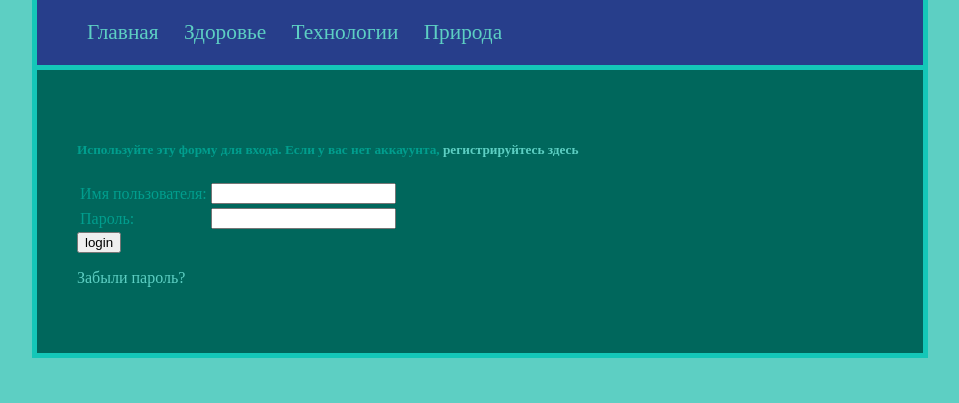
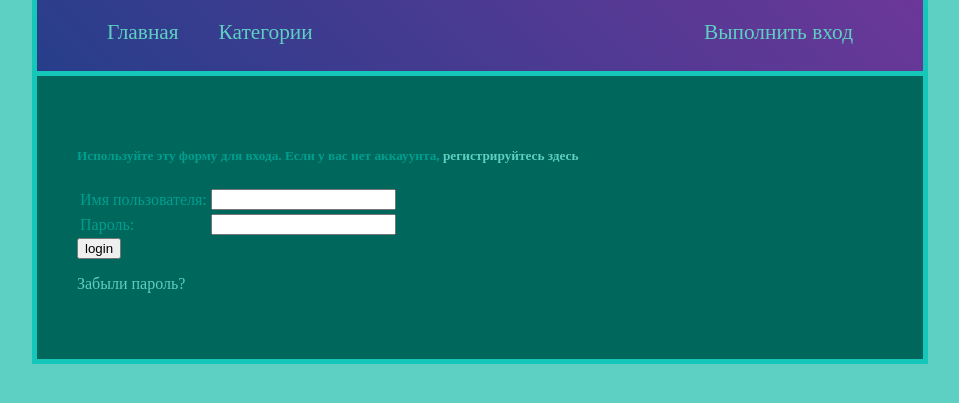
Before and after one commit to tOpDeveLOpeR-pAs/FirstDjangoProject, a Django app: page /accounts/login/ in a window 1280 px wide. Shown: the top 403 px of the page, without its empty margins (160-1119 px from the left). Run offline with Django 3.2, Linux system fonts and the light colour scheme; data comes from the database, SQL or seed files in the repository; both versions use the stored data as it was after the commit.

Commit message:
Changing navigation:  - change categories' display  - change style

```diff
--- a/article/views.py
+++ b/article/views.py
@@ -14,7 +14,6 @@ class IndexListView(ListView):
     template_name = 'article/index.html'
     context_object_name = 'articles'
     ordering = '-published'
-    paginate_by = 5
 
     def get_queryset(self):
         return Article.objects.all()
--- a/static/css/base.css
+++ b/static/css/base.css
@@ -6,23 +6,21 @@ body {
 }
 
 nav {
-    padding: 20px 40px;
-    background: #273e8b;
+    background: linear-gradient(45deg, #273e8b, #6b3798);
     font-size: 16pt;
     border-width: 0 5px;
     border-color: #14c7b8;
     border-style: solid;
 }
 
-a:active,
+section a:active,
+section a:hover {
+    color: #5beee1;
+}
+
 a {
     text-decoration: None;
     color: #5DCFC3;
-}
-
-nav a:active,
-nav a {
-    margin: 0 10px;
 }
 
 section {
@@ -42,7 +40,6 @@ section {
 }
 
 hr {
-    border-size: 2px 2px;
     width: 100%;
     border-color: #2b81ad;
     border-style: solid;
@@ -51,3 +48,75 @@ hr {
 form {
     display: inline
 }
+
+/*  Navigation */
+
+nav ul {
+    margin: 0;
+    padding: 0;
+    list-style: none;
+	display: inline-table;
+    height: 70px;
+    width: 100%;
+}
+
+nav li {
+    padding: 20px 0;
+    position: relative;
+    display: inline;
+    border-bottom: 0;
+    border-top: 0;
+    float: left;
+}
+
+
+nav li a {
+    padding: 20px 20px;
+    margin: 0;
+}
+
+nav ul ul {
+    top: 64px;
+	display: none;
+    position: absolute;
+    background: #273e8b;
+    padding: 0;
+}
+
+nav li:hover {
+    background: #410e94;
+}
+nav ul li:hover > ul {
+    display: block;
+}
+
+nav ul ul li {
+    float: none;
+    position: relative;
+    display: block;
+    background: #273e8b;
+    width: 160px;
+}
+nav ul ul li a {
+	padding: 15px 30px;
+    text-align: center;
+}
+
+#pos-right {
+    float: right;
+}
+
+
+/* Clearfix */
+
+.clearfix {
+    zoom: 1;
+}
+.clearfix:before,
+.clearfix:after {
+    content: "";
+    display: table;
+}
+.clearfix:after {
+    clear: both;
+}
--- a/templates/article/by_article.html
+++ b/templates/article/by_article.html
@@ -18,6 +18,8 @@
         {% for comment in comments %}
             <h5>{{ comment.comment_author }} | {{ comment.published }}</h5>
             <p>{{ comment.comment_text }}</p>
+        {% empty %}
+            <h5>Комментарии по данной статье отсутствуют.</h5>
         {% endfor %}
     </p>
     <br>
--- a/templates/article/by_category.html
+++ b/templates/article/by_category.html
@@ -7,6 +7,10 @@
         <a href="{% url 'by_article' aa.category_id aa.pk %}">{{ aa.title }}</a>
         <h4>{{ aa.author_id }} | {{ aa.category_id }} | {{ aa.published }}</h4>
         <p>{{ aa.short_text }}</p>
-        <hr>
+        {% if not forloop.last %}
+            <hr>
+        {% endif %}
+    {% empty %}
+        <h3>К сожалению на данный момент список статей в этой категории пуст.</h3>
     {% endfor %}
 {% endblock %}
--- a/templates/article/index.html
+++ b/templates/article/index.html
@@ -7,6 +7,10 @@
         <a href="{% url 'by_article' article.category_id article.pk %}">{{ article.title }}</a>
         <h4>{{ article.author_id}} | {{ article.category_id }} | {{ article.published }}</h4>
         <p>{{ article.short_text }}</p>
-        <hr>
+        {% if not forloop.last %}
+            <hr>
+        {% endif %}
+    {% empty %}
+        <h3>К сожалению на данный момент список статей пуст.</h3>
     {% endfor %}
 {% endblock %}
--- a/templates/base.html
+++ b/templates/base.html
@@ -14,20 +14,26 @@
 <body>
     <nav>
     {% block navigate %}
-        <a href="{% url 'index' %}">Главная</a>
-        {% for category in categories %}
-            <a href="{% url 'by_category' category.name %}">{{ category.name }}</a>
-        {% endfor %}
-        {% if user.is_authenticated %}
-            <a href="{% url 'add' %}">Добавить статью</a>
-        {% endif %}
+        <ul>
+            <li id="pos-left" style="margin-left: 50px"><a href="{% url 'index' %}">Главная</a></li>
+        <li><a href="#">Категории</a>
+            <ul>
+            {% for category in categories %}
+                <li><a href="{% url 'by_category' category.name %}">{{ category.name }}</a></li>
+            {% endfor %}
+            </ul>
+        </li>
         {% if not user.is_authenticated %}
-            <a href="{% url 'login' %}">Выполнить вход</a>
+            <li id="pos-right" style="margin-right: 50px"><a href="{% url 'login' %}">Выполнить вход</a></li>
         {% endif %}
         {% if user.is_authenticated %}
-            <a href="{% url 'logout' %}">Выход</a>
-            <a href="{% url 'profile' %}" id="user_nav">{{ user.username }} | Мои статьи </a>
+            <li id="pos-right" style="margin-right: 50px"><a href="{% url 'logout' %}">Выход</a></li>
+            <li id="pos-right"><a href="{% url 'add' %}">Добавить статью</a></li>
+            <li id="pos-right">
+                <a href="{% url 'profile' %}">{{ user.username }} | Мои статьи | </a>
+            </li>
         {% endif %}
+        </ul>
     {% endblock %}
     </nav>
     <section>
--- a/templates/registration/login.html
+++ b/templates/registration/login.html
@@ -1,14 +1,4 @@
 {% extends "base.html" %}
-
-{% block navigate %}
-    <a href="{% url 'index' %}">Главная</a>
-    {% for category in categories %}
-        <a href="{% url 'by_category' category.name %}">{{ category.name }}</a>
-    {% endfor %}
-    {% if user.is_authenticated %}
-        <a href="{% url 'add' %}">Добавить статью</a>
-    {% endif %}
-{% endblock %}
 
 {% block content %}
 <h5>
```
Also changed, not shown: templates/accounts/profile.html (+7 -3 lines), db.sqlite3.
